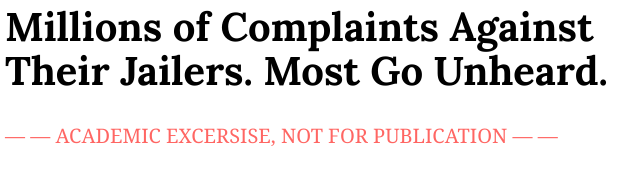
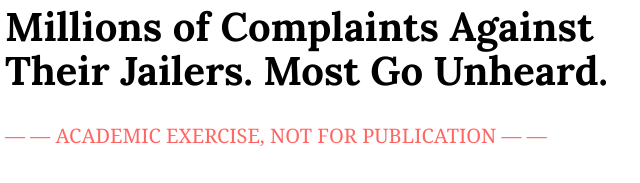
Before and after one commit to declanrjb/lede-project2, a plain HTML site: page index.html in a window 1280 px wide. Shown: the part 6566-6749 px from the top of the page, 315-955 px from the left. Drawn offline with nearby package versions, Linux system fonts and the light colour scheme; a script that the page names is missing.

Commit message:
fixed spelling error

```diff
--- a/index.html
+++ b/index.html
@@ -74,7 +74,7 @@
   <div class="content">
     <div class="header">
       <h1>Federal Inmates Have Filed Millions of Complaints Against Their Jailers. Most Go Unheard.</h1>
-      <p class="pub-tag" style="text-align: left; color: #ff6663;">— — ACADEMIC EXCERSISE, NOT FOR PUBLICATION — —</p>
+      <p class="pub-tag" style="text-align: left; color: #ff6663;">— — ACADEMIC EXERCISE, NOT FOR PUBLICATION — —</p>
     </div>
     <div class="byline">
       <p>By <a href="https://declanrjb.com">Declan Bradley</a></p>
```
